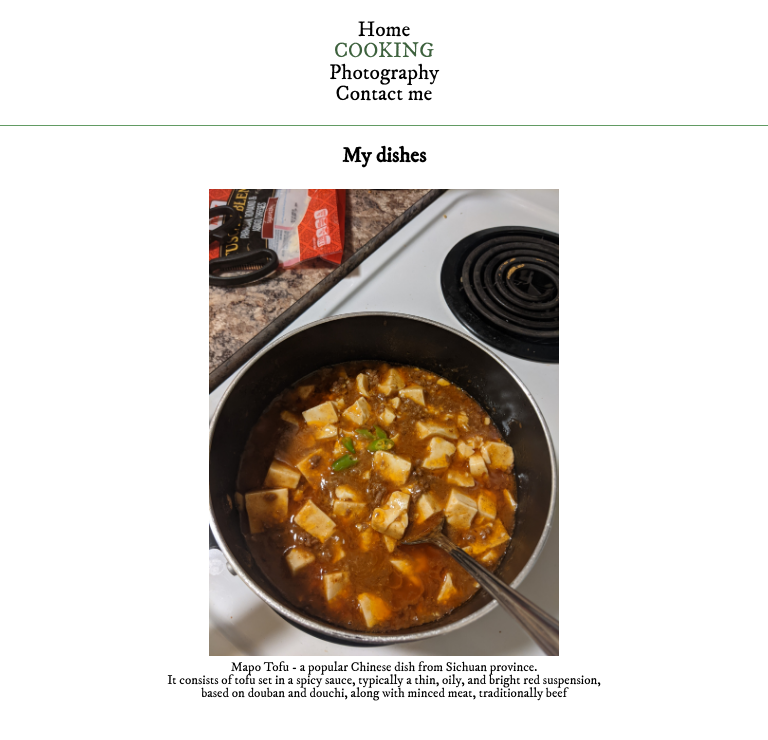
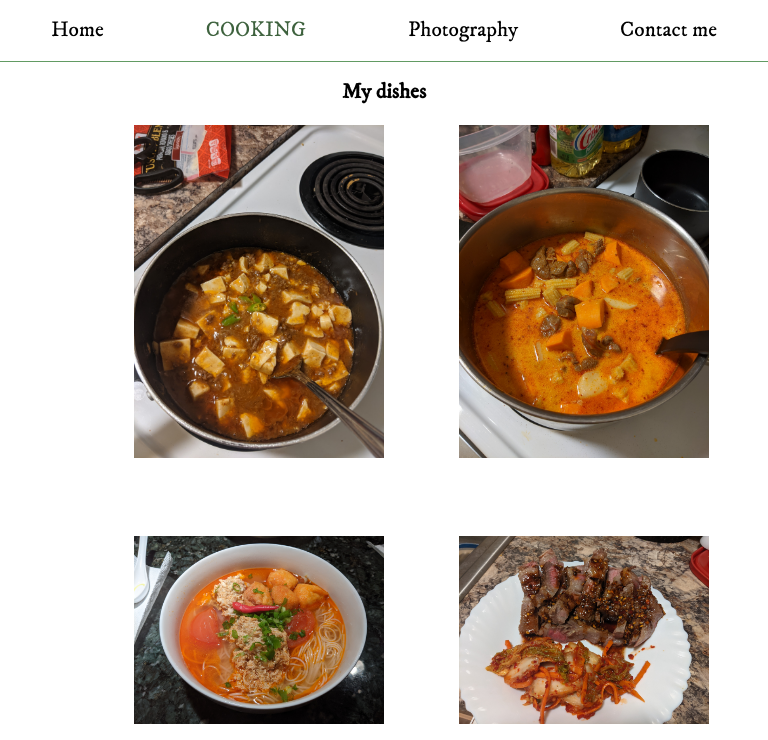
Before and after one commit to ezra-huynh/ezra-huynh.github.io, a plain HTML site: page cooking.html in a window 768 px wide. Shown: the top 740 px of the page. Drawn offline with nearby package versions, Linux system fonts and the light colour scheme.

Commit message:
Tablet view

```diff
--- a/cooking.html
+++ b/cooking.html
@@ -25,7 +25,7 @@
     <main>
         <div class="home">
             <p><h1>My dishes</h1><br></p>
-            <img class="pic" src="img/tofu.jpg" alt="tofu">
+<!--             <img class="pic" src="img/tofu.jpg" alt="tofu">
             <figcaption class="cap">Mapo Tofu - a popular Chinese dish from Sichuan province. <br>It consists of tofu set in a spicy sauce, typically a thin, oily, and bright red suspension,<br> based on douban and douchi, along with minced meat, traditionally beef</figcaption>
             <br><br>
             <img class="pic" src="img/curry.jpg" alt="stew">
@@ -35,17 +35,34 @@
             <figcaption class="cap">Bun rieu - a traditional Vietnamese soup of clear stock and rice vermicelli. <br> This dish is well-known in the country and in the world. Bún riêu cua <br> is served with tomato broth and topped with minced freshwater crab.</figcaption>
             <br><br>
             <img class="pic" src="img/pork.jpg" alt="pork">
-            <figcaption class="cap">Samgyeopsal-gui - Korean grilled pork belly served with kimchi</figcaption>
-<!--             <figure class="align">
-                <img class="pic" src="img/curry.jpg" alt="photography">
-            </figure>
-            <figure class="align">
-                <img class="pic" src="img/liver.jpg" alt="photography">
-            </figure>
-            <figure class="align">
-                <img class="pic" src="img/bunrieu.jpg" alt="photography">
+            <figcaption class="cap">Samgyeopsal-gui - Korean grilled pork belly served with kimchi</figcaption>    -->
+            <div class = "grid_cook">
+            <div class="container">
+              <img id="one" class="image" src="img/tofu.jpg" alt="tofu">
+              <div class="overlay">
+                <div class="text">Mapo Tofu - a popular Chinese dish from Sichuan province. It consists of tofu set in a spicy sauce, along with minced meat, traditionally beef</div>
+              </div>
+            </div>
+            <div class="container">
+              <img id="two" class="image" src="img/curry.jpg" alt="stew">
+              <div class="overlay">
+                <div class="text">Beef stew - a food dish that combines beef with a variety of other ingredients</div>
+              </div>
+            </div>
+            <div class="container">
+              <img id="three" class="image" src="img/bunrieu.jpg" alt="crab">
+              <div class="overlay_small">
+                <div class="text">Bun rieu - a traditional Vietnamese soup of clear stock and rice vermicelli.</div>
+              </div>
+            </div>
+            <div class="container">
+              <img id="four" class="image" src="img/pork.jpg" alt="pork">
+              <div class="overlay_small">
+                <div class="text">Samgyeopsal-gui - Korean grilled pork belly, usually served with kimchi</div>
+              </div>
+            </div>
 
-            </figure>  -->
+            </div>
         </div>
     </main>
     </div>
--- a/css/style_contact.css
+++ b/css/style_contact.css
@@ -80,3 +80,16 @@ iframe {
   width: 400px;
   height: 600px;
 }
+
+/*Tablet vertical*/
+@media (min-width: 768px) and (max-width: 1024px) {
+  .nav_links {
+  flex-direction: row;
+  justify-content: space-around;
+  width: 768px;
+}
+
+.nav-links > li {
+  margin: 10px;
+}
+}
--- a/css/style_cooking.css
+++ b/css/style_cooking.css
@@ -34,7 +34,7 @@ header{
 
 #page-container:after {
 	content: "";
-  	display: block;
+  display: block;
 }
 
 footer, #page-container:after {
@@ -52,12 +52,81 @@ footer, #page-container:after {
   	margin-top: 20px;
 }
 
-.pic {
+/*.pic {
   width: 350px;
 }
 
 .cap {
   font-size: 13px;
+}*/
+
+.container {
+  position: relative;
+  width: 250px;
+  align-items: center;
+}
+
+.image {
+  display: block;
+  width: 250px;
+  height: auto;
+}
+
+.overlay {
+  position: absolute;
+  top: 0;
+  bottom: 0;
+  left: 0;
+  right: 0;
+  height: 100%
+  width: 100%;
+  opacity: 0;
+  transition: .5s ease;
+  background-image: linear-gradient(45deg, #8baaaa 0%, #ae8b9c 100%);
+}
+
+.overlay_small {
+  position: absolute;
+  top: 0;
+  bottom: 0;
+  left: 0;
+  right: 0;
+  height: 100%;
+  width: 100%;
+  opacity: 0;
+  transition: .5s ease;
+  background-image: linear-gradient(45deg, #8baaaa 0%, #ae8b9c 100%);
+}
+
+.container:hover .overlay {
+  opacity: 1;
+}
+
+.container:hover .overlay_small {
+  opacity: 1;
+}
+
+.text {
+  color: white;
+  font-size: 20px;
+  position: absolute;
+  top: 50%;
+  left: 50%;
+  -webkit-transform: translate(-50%, -50%);
+  -ms-transform: translate(-50%, -50%);
+  transform: translate(-50%, -50%);
+  text-align: center;
+}
+
+.grid_cook {
+  display: grid;
+  align-items: center;
+  justify-items: center;
+  grid-template-columns: 250px ;
+  grid-template-rows: 333.28px auto auto auto;
+  justify-content: space-evenly;
+  align-content: space-evenly;
+  gap: 5%;
 }
 
 a:link {
@@ -84,3 +153,96 @@ a:active {
   color: #3D613D !important;
   text-transform: uppercase;
 }
+
+/*Tablet vertical -iPad*/
+@media (min-width: 768px) and (max-width: 1024px) {
+  .nav_links {
+  flex-direction: row;
+  justify-content: space-around;
+  width: 768px;
+}
+
+.nav-links > li {
+  margin: 10px;
+}
+
+.grid_cook {
+  display: grid;
+  align-items: center;
+  justify-items: center;
+  gap: 15%;
+  grid-template-columns: 250px 250px;
+  grid-template-rows: 333.28px auto;
+  justify-content: space-evenly;
+  align-content: space-evenly;
+}
+
+#one {
+  grid-column: 1 / span 1;
+  grid-row: 1 / span 2;
+}
+
+#two {
+  grid-column: 2 / span 1;
+  grid-row: 1 / span 2;
+}
+
+#three {
+  grid-column: 1 / span 1;
+  grid-row: 2 / span 1;
+}
+
+#four {
+  grid-column: 1 / span 1;
+  grid-row: 2 / span 1;
+}
+
+.home {
+  align-items: center;
+  justify-items: center;
+}
+
+#page-container {
+  min-height: 100%;
+    margin-bottom: -20px;
+}
+
+#page-container:after {
+  content: "";
+  display: block;
+}
+
+footer, #page-container:after {
+  height: 20px;
+  text-align: center;
+  padding-top: 340px
+}
+
+}
+
+
+/*.grid_cook {
+  display: grid;
+  grid-template-columns: 250px 250px 250px;
+  grid-template-rows: 187.56px auto;
+}
+
+#one {
+  grid-column: 1 / span 1;
+  grid-row: 1 / span 2;
+}
+
+#two {
+  grid-column: 3 / span 1;
+  grid-row: 1 / span 2;
+}
+
+#three {
+  grid-column: 2 / span 1;
+  grid-row: 1 / span 1;
+}
+
+#four {
+  grid-column: 2 / span 1;
+  grid-row: 2 / span 1;
+}*/
--- a/css/style_index.css
+++ b/css/style_index.css
@@ -145,3 +145,23 @@ a:active {
   color: #3D613D !important;
   text-transform: uppercase;
 }
+
+
+/*Tablet vertical*/
+@media (min-width: 768px) and (max-width: 1024px) {
+.item {
+  flex: 0 1 35%;
+  margin: 10px;
+}
+
+.nav_links {
+  flex-direction: row;
+  justify-content: space-around;
+  width: 768px;
+}
+
+.nav-links > li {
+  margin: 10px;
+}
+
+}
--- a/css/style_photography.css
+++ b/css/style_photography.css
@@ -97,3 +97,16 @@ a:active {
 .home {
   text-align: center;
 }
+
+/*Tablet vertical*/
+@media (min-width: 768px) and (max-width: 1024px) {
+  .nav_links {
+  flex-direction: row;
+  justify-content: space-around;
+  width: 768px;
+}
+
+.nav-links > li {
+  margin: 10px;
+}
+}
```
Also changed, not shown: img/soup.jpg (added), img/tumblr.jpg (renamed from img/tumblr_oit71hmZBT1utuq3eo1_500.jpg), img/veggie.jpg (added).
